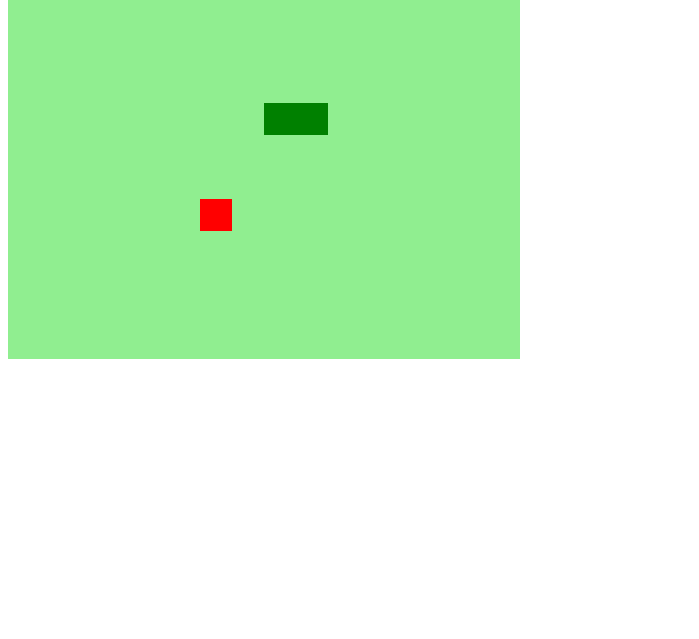
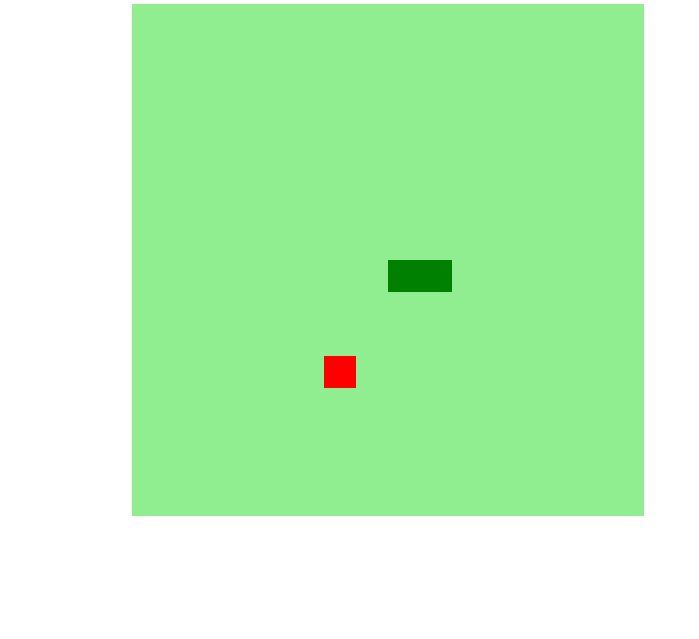
Before and after one commit to BernardBraun/snakegame, a plain HTML site: page index.html in a window 1280 px wide. Shown: the part 161-800 px from the top of the page, without its empty margins (0-699 px from the left). Drawn offline with Linux system fonts and the light colour scheme.

Commit message:
Efetuados ajustes finais do jogo e de estilos.

```diff
--- a/index.html
+++ b/index.html
@@ -9,6 +9,7 @@
     <title>Snake O Retorno</title>
 </head>
 <body>
+    <h2>Snake, O Retorno!</h2>
     <canvas id="snake" width="512" height="512"></canvas>
 </body>
 </html>
--- a/script.js
+++ b/script.js
@@ -39,10 +39,18 @@ function update (event) {
 }
 
 function iniciarJogo() {
+
     if(snake[0].x > 15 * box && direction == "right") snake[0].x = 0;
     if(snake[0].x < 0 * box && direction == "left") snake[0].x = 15 * box ;
     if(snake[0].y > 15 * box && direction == "down") snake[0].y = 0;
     if(snake[0].y < 0 * box && direction == "up") snake[0].y = 15 * box;
+
+    for(i = 1; i < snake.length; i++){
+        if(snake[0].x == snake[i].x && snake[0].y == snake[i].y){
+            clearInterval(jogo);
+            alert("Game Over! :( ");
+        }
+    }
 
     criarBG();
     criarCobrinha();
--- a/style.css
+++ b/style.css
@@ -0,0 +1,10 @@
+body{
+    height: 95vh;
+    width: 95vh;
+    display:flex;
+    justify-content: center;
+    align-items: center;
+    flex-direction: column;
+    color: rgb(2, 37, 2);
+
+}
```
